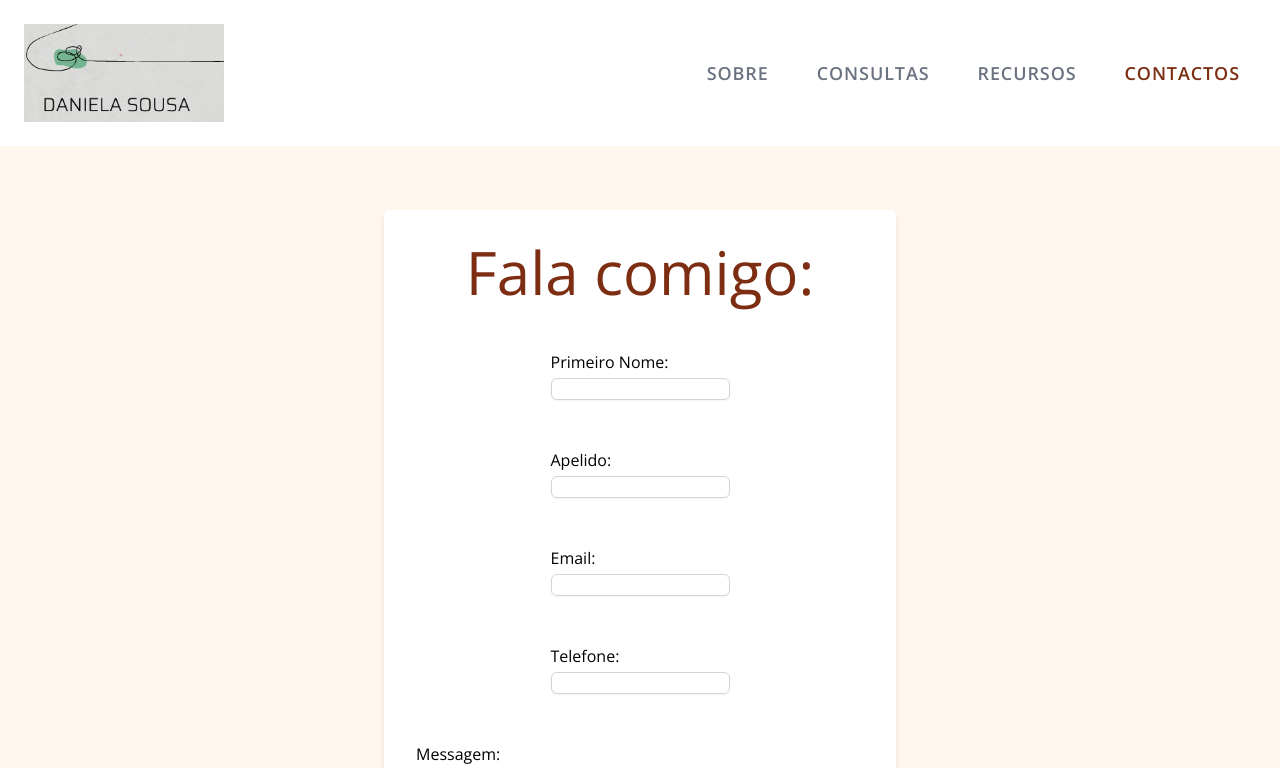
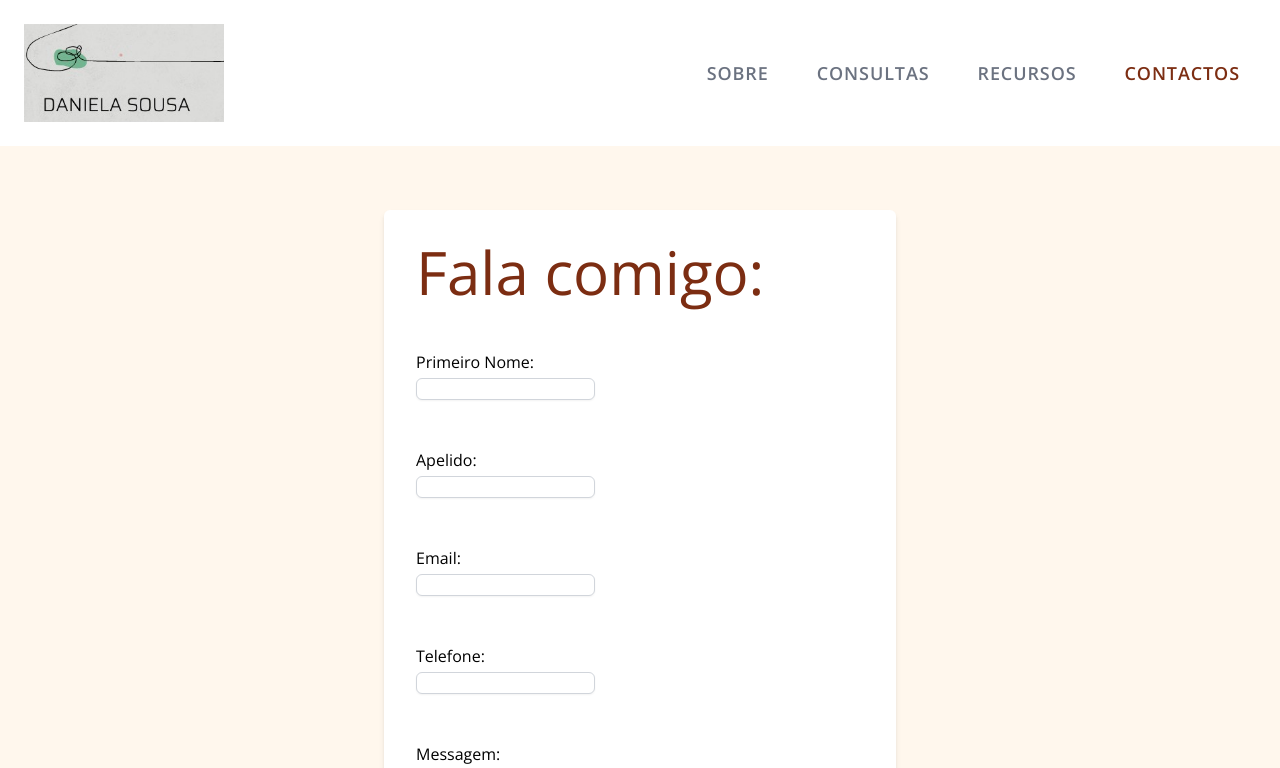
Before and after one commit to DeleteMind/site_psicologa, a Next.js app in the folder daniela-app/: page /contactos in a window 1280 px wide. Shown: the top 768 px of the page. Built offline with nearby package versions, Linux system fonts and the light colour scheme.

Commit message:
change_items_to_the_left

```diff
--- a/daniela-app/app/contactos/page.tsx
+++ b/daniela-app/app/contactos/page.tsx
@@ -60,10 +60,10 @@ export default function ContactPage() {
   };
 
   return (
-    <main className="w-full flex justify-center p-4 sm:p-8">
+    <main className="w-full p-4 sm:p-8">
       <form
         onSubmit={handleSubmit}
-        className="space-y-4 w-full max-w-lg mx-auto flex flex-col items-center gap-8 py-8 px-4 sm:px-8 my-8 bg-white rounded-md shadow-md"
+        className="space-y-4 max-w-lg mx-auto flex flex-col justify-start items-start gap-8 py-8 px-4 sm:px-8 my-8 bg-white rounded-md shadow-md"
       >
         <h1 className="text-4xl sm:text-6xl text-orange-900">Fala comigo:</h1>
         <div className="flex flex-col w-auto">
```
